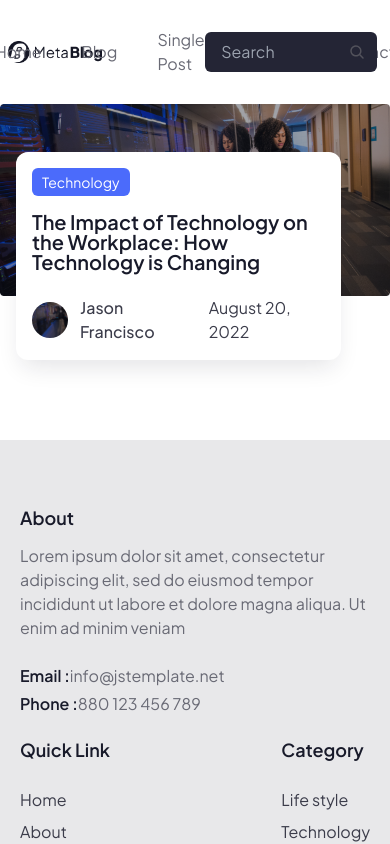
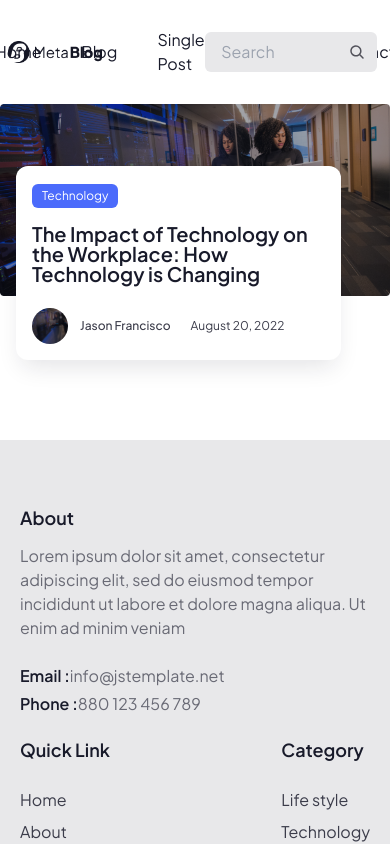
Before and after one commit to js-template/metablog-free, a Next.js app in the folder apps/site/: page / in a window 390 px wide. Shown: the top 844 px of the page. Built offline with nearby package versions, Linux system fonts and the light colour scheme.

Commit message:
header text color fixed.

```diff
--- a/apps/site/components/card/BannerCard.tsx
+++ b/apps/site/components/card/BannerCard.tsx
@@ -6,7 +6,7 @@ const BannerCard = () => {
          <div className="relative rounded-xl">
             <img width="1216" height="600" src="/image1.png" />
             <div className="absolute -bottom-16 left-4 md:left-14 rounded-xl p-4 md:p-10 bg-base-100 w-10/12 md:w-7/12 lg:w-6/12 shadow-dropShadowMd">
-               <button className=" text-white px-2.5 py-1 bg-primary text-sm rounded-md">
+               <button className=" text-white px-2.5 py-1 bg-primary text-xs md:text-sm rounded-md">
                   Technology
                </button>
                <a href="/">
@@ -22,11 +22,13 @@ const BannerCard = () => {
                            <img src="/image1.png" />
                         </div>
                      </div>
-                     <p className=" text-secondary-focus text-base font-medium">
-                        Jason Francisco
-                     </p>
+                     <a href="/">
+                        <p className=" text-secondary-focus text-xs md:text-base font-medium hover:text-primary transition hover:duration-300">
+                           Jason Francisco
+                        </p>
+                     </a>
                   </div>
-                  <p className="text-secondary-focus text-base">
+                  <p className="text-secondary-focus text-xs md:text-base">
                      August 20, 2022
                   </p>
                </div>
--- a/apps/site/components/header/index.tsx
+++ b/apps/site/components/header/index.tsx
@@ -40,7 +40,7 @@ const Header = () => {
                      {headerData.map((item: any, index: number) => (
                         <div key={index}>
                            <Link href={item.link}>
-                              <p className="link link-hover text-base text-secondary hover:text-primary transition hover:duration-300">
+                              <p className="link link-hover text-base text-neutral hover:text-primary transition hover:duration-300">
                                  {item.name}
                               </p>
                            </Link>
@@ -50,14 +50,15 @@ const Header = () => {
                </div>
                <div className="flex items-center justify-center gap-10 col-span-3">
                   {/* Search Block */}
-                  <div className=" bg-base-300 pl-4 pr-3 py-2 rounded-md flex items-center gap-4">
+                  <div className=" bg-base-200 pl-4 pr-3 py-2 rounded-md flex items-center gap-4">
                      <input
                         type="text"
-                        className=" outline-none bg-base-300 w-28"
+                        className=" outline-none text-neutral bg-base-200 w-28"
                         placeholder="Search"
                      />
                      <div>
                         <svg
+                        className='cursor-pointer'
                            width="16"
                            height="16"
                            viewBox="0 0 16 16"
```
